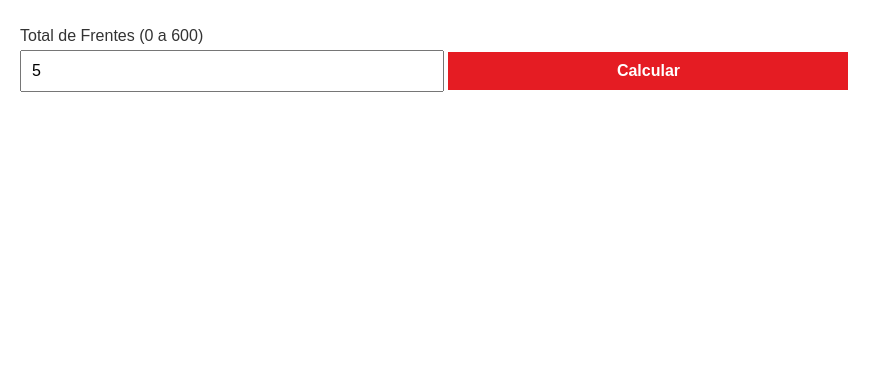
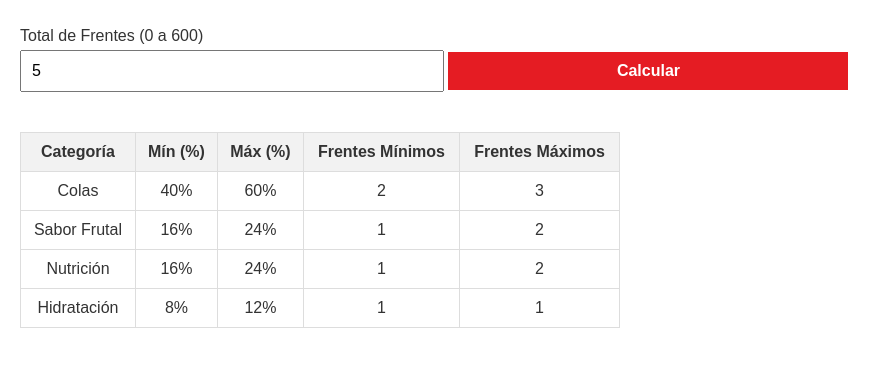
Before and after one commit to Hugolopezma12/Cooler-Frentes, a plain HTML site: page index.html in a window 1280 px wide. Both pictures are taken after typing "5" into the empty fields and a click on the button "Calcular". Shown: the part 167-534 px from the top of the page, without its empty margins (0-891 px from the left). Drawn offline with Linux system fonts and the light colour scheme.

Commit message:
Update index.html

```diff
--- a/index.html
+++ b/index.html
@@ -62,7 +62,7 @@
     </select>
 
     <label>Total de Frentes (0 a 600)</label>
-    <input type="number" id="frentes" min="0" max="600" placeholder="Ingresa el total de frentes">
+    <input type="number" id="frentes" min="0" max="600" step="1" placeholder="Ingresa el total de frentes" required>
 
     <button onclick="calcular()">Calcular</button>
 
@@ -71,11 +71,12 @@
     <script>
         function calcular() {
             const ubicacion = document.getElementById('ubicacion').value;
-            const total = parseInt(document.getElementById('frentes').value);
+            const totalInput = document.getElementById('frentes').value;
+            const total = parseInt(totalInput, 10);
             const resultado = document.getElementById('resultado');
 
-            if (isNaN(total) || total < 0 || total > 600) {
-                resultado.innerHTML = '<p style="color:red;">Por favor ingresa un número válido de frentes.</p>';
+            if (totalInput.trim() === '' || isNaN(total) || total < 0 || total > 600) {
+                resultado.innerHTML = '<p style="color:red;">Por favor ingresa un número válido de frentes (entre 0 y 600).</p>';
                 return;
             }
 
@@ -102,13 +103,13 @@
             categorias.forEach(cat => {
                 const minFrentes = Math.ceil(total * cat.min);
                 const maxFrentes = Math.ceil(total * cat.max);
-                tabla += <tr>
+                tabla += `<tr>
                     <td>${cat.nombre}</td>
                     <td>${(cat.min * 100).toFixed(0)}%</td>
                     <td>${(cat.max * 100).toFixed(0)}%</td>
                     <td>${minFrentes}</td>
                     <td>${maxFrentes}</td>
-                </tr>;
+                </tr>`;
             });
 
             tabla += '</table>';
```
